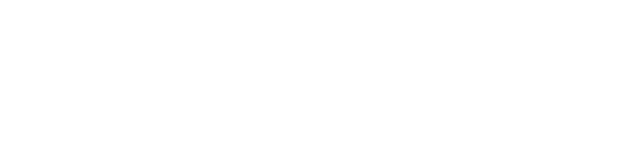
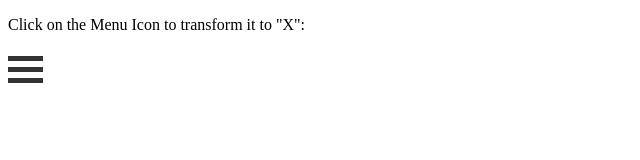
Before and after one commit to WillerAlmeida1/html-css-js, a plain HTML site: page index2.html in a window 1280 px wide. Shown: the whole page, without its empty margins (0-640 px from the left). Drawn offline with Linux system fonts and the light colour scheme.

Commit message:
burguer button de exemplo que usei para resolver um erro no meu

```diff
--- a/index2.html
+++ b/index2.html
@@ -1,10 +1,48 @@
 <!DOCTYPE html>
+<html>
+<head>
+<meta name="viewport" content="width=device-width, initial-scale=1">
+<style>
+.container {
+  display: inline-block;
+  cursor: pointer;
+}
 
-<html>
-    <head>
-        <title>CURSO HTML</title>
-    </head>
-    <body>
+.bar1, .bar2, .bar3 {
+  width: 35px;
+  height: 5px;
+  background-color: #333;
+  margin: 6px 0;
+  transition: 0.4s;
+}
 
-    </body>
+.change .bar1 {
+  -webkit-transform: rotate(-45deg) translate(-9px, 6px);
+  transform: rotate(-45deg) translate(-9px, 6px);
+}
+
+.change .bar2 {opacity: 0;}
+
+.change .bar3 {
+  -webkit-transform: rotate(45deg) translate(-8px, -8px);
+  transform: rotate(45deg) translate(-8px, -8px);
+}
+</style>
+</head>
+<body>
+
+<p>Click on the Menu Icon to transform it to "X":</p>
+<div class="container" onclick="myFunction(this)">
+  <div class="bar1"></div>
+  <div class="bar2"></div>
+  <div class="bar3"></div>
+</div>
+
+<script>
+function myFunction(x) {
+  x.classList.toggle("change");
+}
+</script>
+
+</body>
 </html>
```
